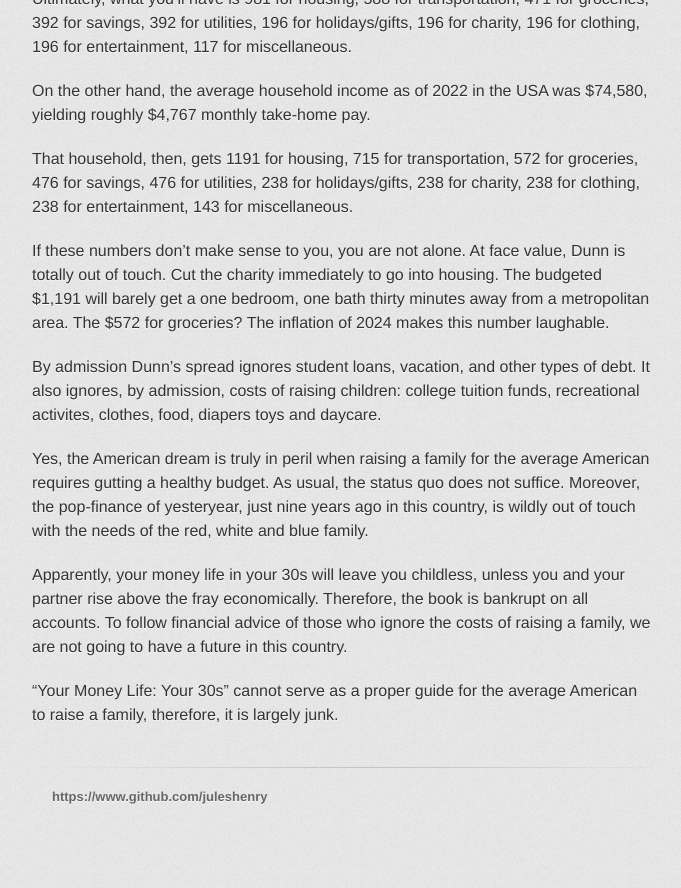
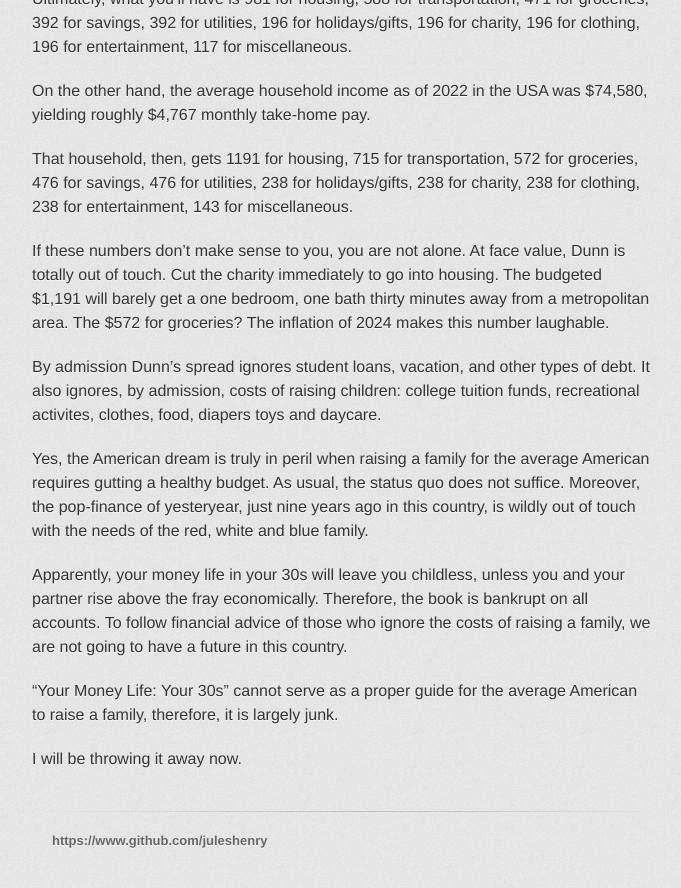
Before and after one commit to juleshenry/juleshenry.github.io, a Jekyll site: the page built from _posts/2024-08-01-your-money-life-your-30s.md, in a window 1280 px wide and 900 px high, scrolled down 1807 px. Shown: the top 888 px of the window, without its empty margins (106-787 px from the left). Built offline with Jekyll 4.4.1, drawn with Linux system fonts in a browser that asks for light colours; some web fonts are replaced; before the commit the page ends 2663 px from its top, so only the background shows below that.

Commit message:
your 30s

```diff
--- a/_posts/2024-08-01-your-money-life-your-30s.md
+++ b/_posts/2024-08-01-your-money-life-your-30s.md
@@ -64,3 +64,5 @@
 Apparently, your money life in your 30s will leave you childless, unless you and your partner rise above the fray economically. Therefore, the book is bankrupt on all accounts. To follow financial advice of those who ignore the costs of raising a family, we are not going to have a future in this country.
 
 "Your Money Life: Your 30s" cannot serve as a proper guide for the average American to raise a family, therefore, it is largely junk.
+
+I will be throwing it away now.
```
